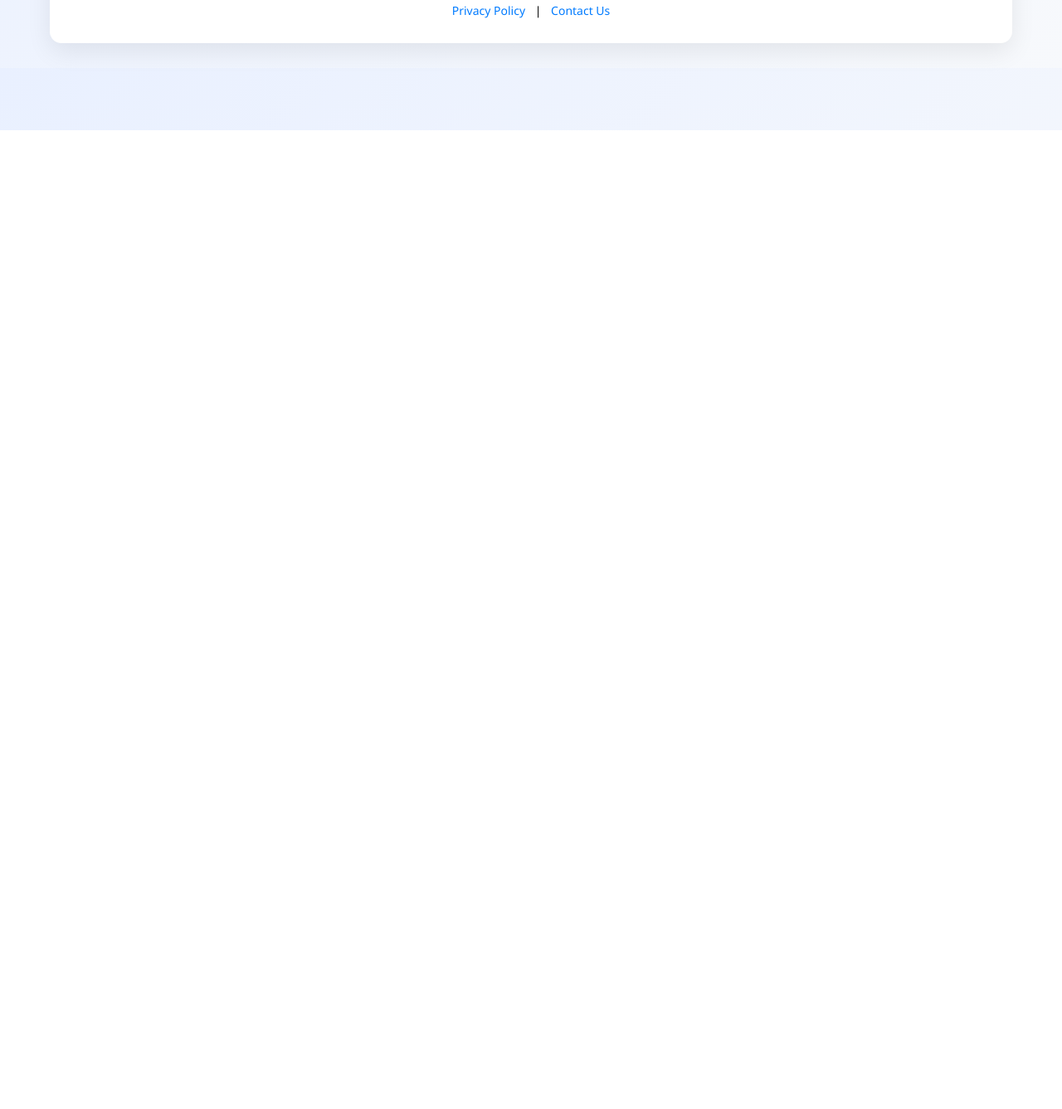
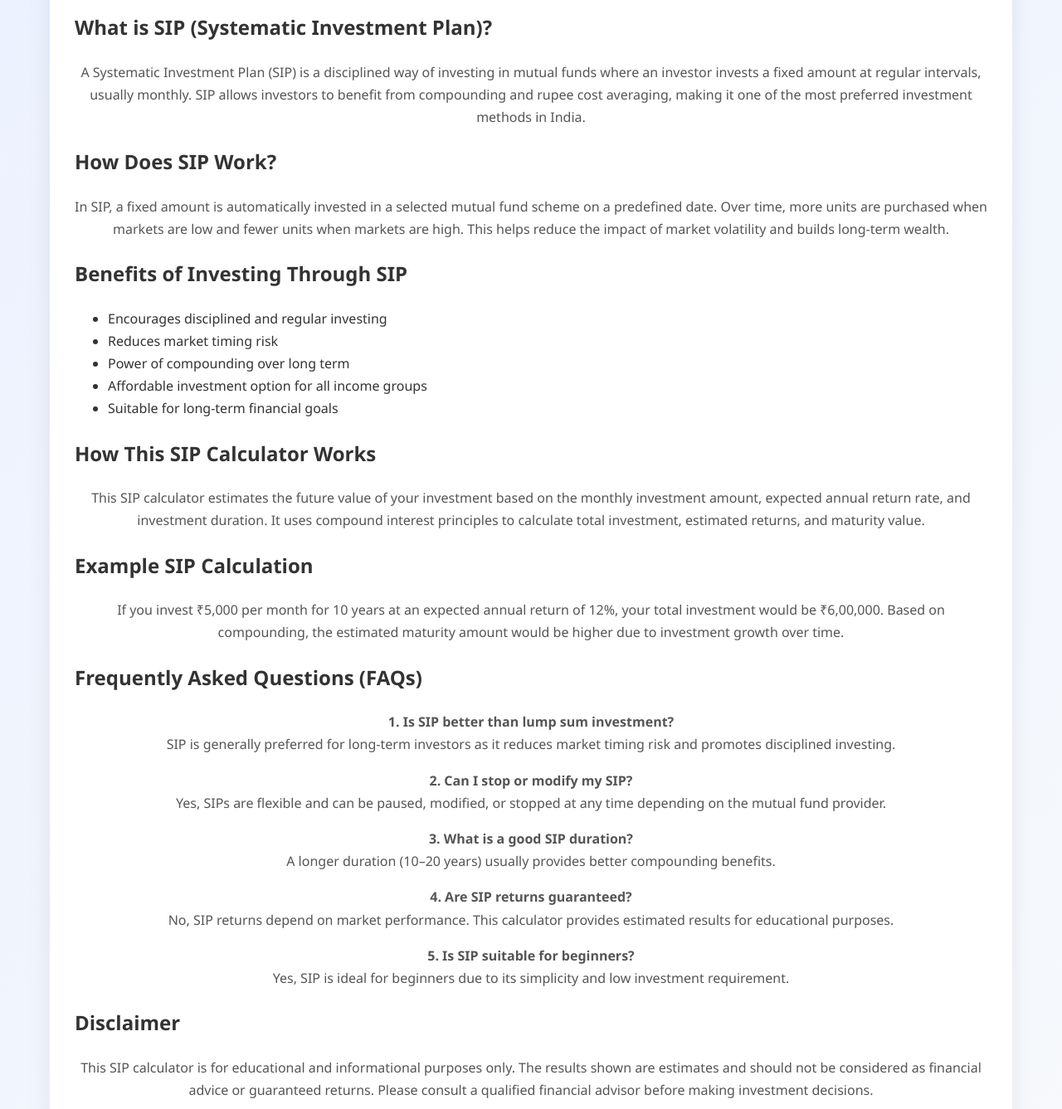
Before and after one commit to cyber14003/cyber14003.github.io, a plain HTML site: page sip-calculator.html in a window 1280 px wide. Shown: the part 643-1980 px from the top of the page at 83% size. Before the commit the page ends 800 px from the top, so only its background shows below. Drawn offline with nearby package versions, Linux system fonts and the light colour scheme.

Commit message:
Update sip-calculator.html

```diff
--- a/sip-calculator.html
+++ b/sip-calculator.html
@@ -163,6 +163,61 @@ footer a {
   <canvas id="sipChart"></canvas>
 </div>
 
+  <section style="margin-top:50px; line-height:1.7; color:#333;">
+
+<h2>What is SIP (Systematic Investment Plan)?</h2>
+<p>
+A Systematic Investment Plan (SIP) is a disciplined way of investing in mutual funds where an investor invests a fixed amount at regular intervals, usually monthly. SIP allows investors to benefit from compounding and rupee cost averaging, making it one of the most preferred investment methods in India.
+</p>
+
+<h2>How Does SIP Work?</h2>
+<p>
+In SIP, a fixed amount is automatically invested in a selected mutual fund scheme on a predefined date. Over time, more units are purchased when markets are low and fewer units when markets are high. This helps reduce the impact of market volatility and builds long-term wealth.
+</p>
+
+<h2>Benefits of Investing Through SIP</h2>
+<ul>
+  <li>Encourages disciplined and regular investing</li>
+  <li>Reduces market timing risk</li>
+  <li>Power of compounding over long term</li>
+  <li>Affordable investment option for all income groups</li>
+  <li>Suitable for long-term financial goals</li>
+</ul>
+
+<h2>How This SIP Calculator Works</h2>
+<p>
+This SIP calculator estimates the future value of your investment based on the monthly investment amount, expected annual return rate, and investment duration. It uses compound interest principles to calculate total investment, estimated returns, and maturity value.
+</p>
+
+<h2>Example SIP Calculation</h2>
+<p>
+If you invest ₹5,000 per month for 10 years at an expected annual return of 12%, your total investment would be ₹6,00,000. Based on compounding, the estimated maturity amount would be higher due to investment growth over time.
+</p>
+
+<h2>Frequently Asked Questions (FAQs)</h2>
+
+<p><strong>1. Is SIP better than lump sum investment?</strong><br>
+SIP is generally preferred for long-term investors as it reduces market timing risk and promotes disciplined investing.</p>
+
+<p><strong>2. Can I stop or modify my SIP?</strong><br>
+Yes, SIPs are flexible and can be paused, modified, or stopped at any time depending on the mutual fund provider.</p>
+
+<p><strong>3. What is a good SIP duration?</strong><br>
+A longer duration (10–20 years) usually provides better compounding benefits.</p>
+
+<p><strong>4. Are SIP returns guaranteed?</strong><br>
+No, SIP returns depend on market performance. This calculator provides estimated results for educational purposes.</p>
+
+<p><strong>5. Is SIP suitable for beginners?</strong><br>
+Yes, SIP is ideal for beginners due to its simplicity and low investment requirement.</p>
+
+<h2>Disclaimer</h2>
+<p>
+This SIP calculator is for educational and informational purposes only. The results shown are estimates and should not be considered as financial advice or guaranteed returns. Please consult a qualified financial advisor before making investment decisions.
+</p>
+
+</section>
+
 <footer>
   <a href="privacy-policy.html">Privacy Policy</a> |
   <a href="contact.html">Contact Us</a>
```
